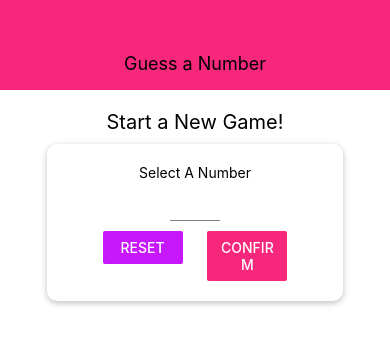
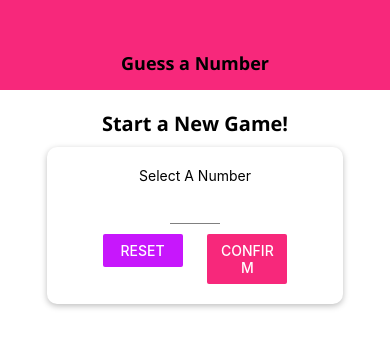
Before and after one commit to AlexDoss42/number_game, a React Native app: screen / in a window 390 px wide. Shown: the top 348 px of the page. Built offline with nearby package versions, Linux system fonts and the light colour scheme.

Commit message:
Adds open sans bold to headers

```diff
--- a/App.js
+++ b/App.js
@@ -1,14 +1,34 @@
 import React, { useState } from 'react';
 import { StyleSheet, View } from 'react-native';
+import * as Font from 'expo-font';
+import { AppLoading } from 'expo';
 
 import Header from './components/Header'
 import StartGameScreen from './screens/StartGameScreen'
 import GameScreen from './screens/GameScreen'
-import GameOverScreen from './screens/GameOverScreen'
+import GameOverScreen from './screens/GameOverScreen';
+
+const fetchFonts = () => {
+  return Font.loadAsync({
+    'open-sans': require('./assets/fonts/OpenSans-Regular.ttf'),
+    'open-sans-bold': require('./assets/fonts/OpenSans-Bold.ttf'),
+  });
+}
 
 export default function App() {
-  const [userNumber, setUserNumber] = useState()
-  const [guessRounds, setGuessRounds] = useState(0)
+  const [userNumber, setUserNumber] = useState();
+  const [guessRounds, setGuessRounds] = useState(0);
+  const[dataLoaded, setDataLoaded] = useState(false);
+
+  if(!dataLoaded) {
+    return (
+      <AppLoading
+        startAsync={fetchFonts}
+        onFinish={() => setDataLoaded(true)}
+        onError={(err) => console.log(err)}
+      />
+    )
+  }
 
   const newGameHandler = () => {
     setGuessRounds(0);
--- a/components/Header.js
+++ b/components/Header.js
@@ -27,5 +27,6 @@
   headerTitle: {
     color: 'black',
     fontSize: 18,
+    fontFamily: 'open-sans-bold'
   }
 })
--- a/screens/StartGameScreen.js
+++ b/screens/StartGameScreen.js
@@ -96,6 +96,7 @@
   title: {
     fontSize: 20,
     marginVertical: 10,
+    fontFamily: 'open-sans-bold'
   },
   buttonContainer: {
     flexDirection: 'row',
```
